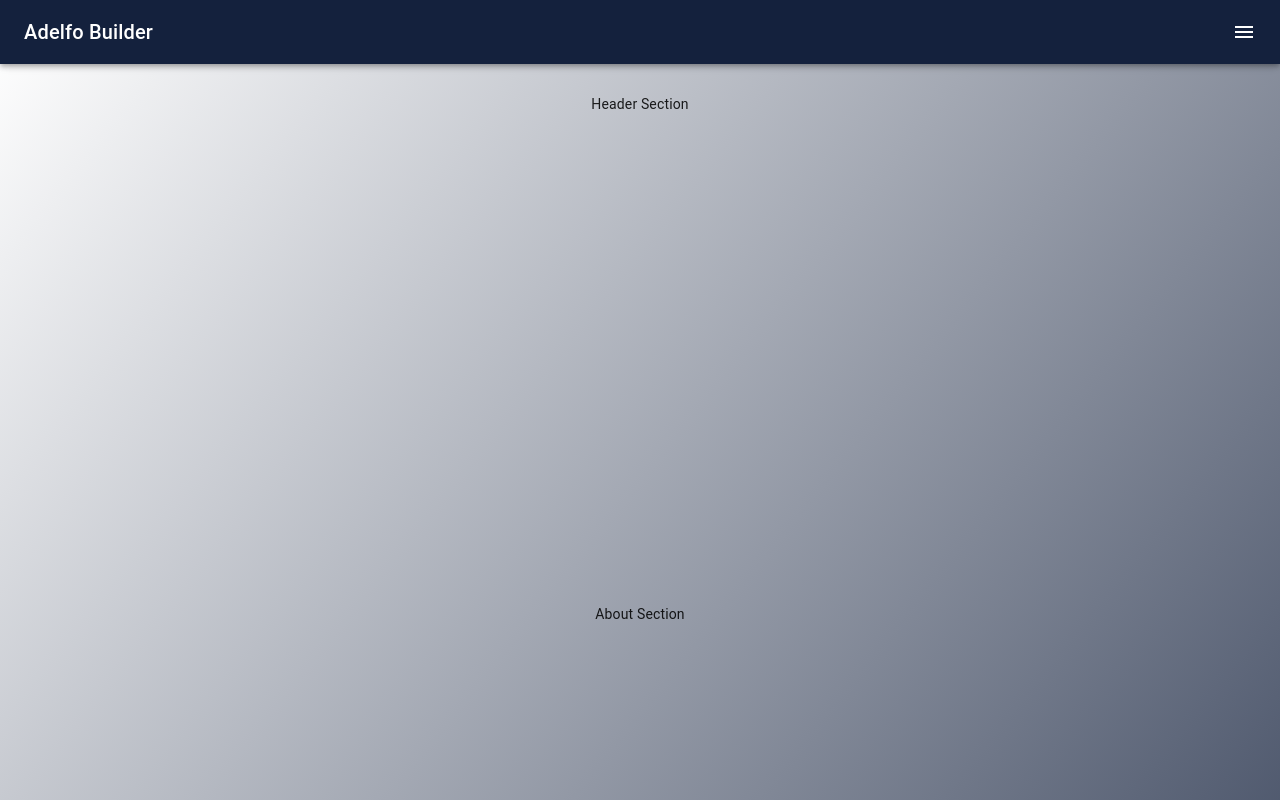
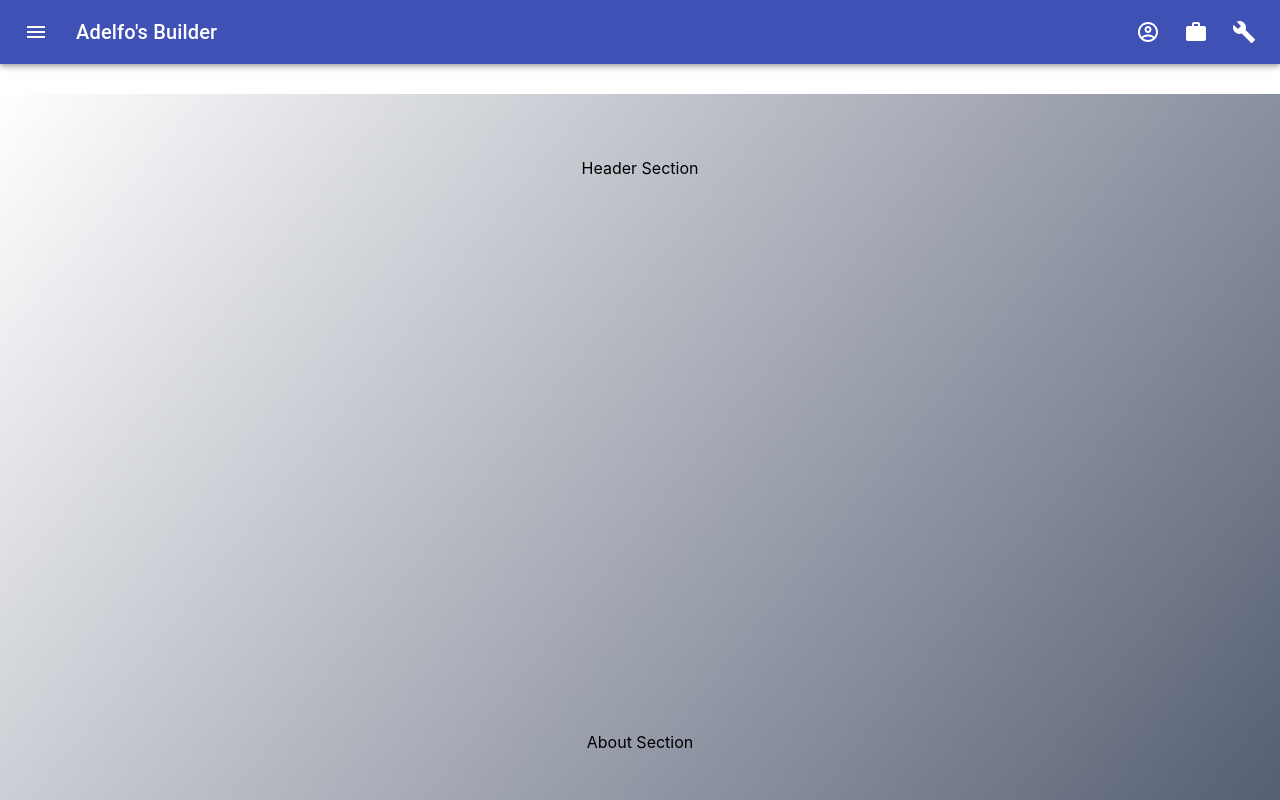
Before and after one commit to PrivateDevelopmentProjects/react-started, a React (Create React App) app: page / in a window 1280 px wide. Shown: the top 800 px of the page. Built offline with nearby package versions, Linux system fonts and the light colour scheme.

Commit message:
added new nav

```diff
--- a/src/components/Navigation/index.js
+++ b/src/components/Navigation/index.js
@@ -1,145 +1,189 @@
 import React from "react";
-import clsx from "clsx";
-import { makeStyles, useTheme } from "@material-ui/core/styles";
-import Drawer from "@material-ui/core/Drawer";
+import { fade, makeStyles } from "@material-ui/core/styles";
 import AppBar from "@material-ui/core/AppBar";
 import Toolbar from "@material-ui/core/Toolbar";
-import CssBaseline from "@material-ui/core/CssBaseline";
-import List from "@material-ui/core/List";
+import IconButton from "@material-ui/core/IconButton";
 import Typography from "@material-ui/core/Typography";
-import Divider from "@material-ui/core/Divider";
-import IconButton from "@material-ui/core/IconButton";
+import InputBase from "@material-ui/core/InputBase";
+import MenuItem from "@material-ui/core/MenuItem";
+import Menu from "@material-ui/core/Menu";
 import MenuIcon from "@material-ui/icons/Menu";
-import AccountCircleIcon from "@material-ui/icons/AccountCircle";
-import HomeWorkRoundedIcon from "@material-ui/icons/HomeWorkRounded";
-import ContactPhoneRoundedIcon from "@material-ui/icons/ContactPhoneRounded";
-import "./style.css";
 
-const drawerWidth = 240;
+import BuildIcon from "@material-ui/icons/Build";
+import AccountCircleOutlined from "@material-ui/icons/AccountCircleOutlined";
+import WorkIcon from "@material-ui/icons/Work";
+import MoreIcon from "@material-ui/icons/MoreVert";
 
 const useStyles = makeStyles((theme) => ({
-	root: {
-		display: "flex",
+	grow: {
+		flexGrow: 1,
 	},
-	appBar: {
-		transition: theme.transitions.create(["margin", "width"], {
-			easing: theme.transitions.easing.sharp,
-			duration: theme.transitions.duration.leavingScreen,
-		}),
-	},
-	appBarShift: {
-		width: `calc(100% - ${drawerWidth}px)`,
-		transition: theme.transitions.create(["margin", "width"], {
-			easing: theme.transitions.easing.easeOut,
-			duration: theme.transitions.duration.enteringScreen,
-		}),
-		marginRight: drawerWidth,
+	menuButton: {
+		marginRight: theme.spacing(2),
 	},
 	title: {
-		flexGrow: 1,
+		display: "none",
+		[theme.breakpoints.up("sm")]: {
+			display: "block",
+		},
 	},
-	hide: {
+	inputRoot: {
+		color: "inherit",
+	},
+	inputInput: {
+		padding: theme.spacing(1, 1, 1, 0),
+		// vertical padding + font size from searchIcon
+		paddingLeft: `calc(1em + ${theme.spacing(4)}px)`,
+		transition: theme.transitions.create("width"),
+		width: "100%",
+		[theme.breakpoints.up("md")]: {
+			width: "20ch",
+		},
+	},
+	sectionDesktop: {
 		display: "none",
+		[theme.breakpoints.up("md")]: {
+			display: "flex",
+		},
 	},
-	drawer: {
-		width: drawerWidth,
-		flexShrink: 0,
-	},
-	drawerPaper: {
-		width: drawerWidth,
-	},
-	drawerHeader: {
+	sectionMobile: {
 		display: "flex",
-		alignItems: "center",
-		padding: theme.spacing(0, 1),
-		// necessary for content to be below app bar
-		...theme.mixins.toolbar,
-		justifyContent: "flex-start",
-	},
-	content: {
-		flexGrow: 1,
-		padding: theme.spacing(3),
-		transition: theme.transitions.create("margin", {
-			easing: theme.transitions.easing.sharp,
-			duration: theme.transitions.duration.leavingScreen,
-		}),
-		marginRight: -drawerWidth,
-	},
-	contentShift: {
-		transition: theme.transitions.create("margin", {
-			easing: theme.transitions.easing.easeOut,
-			duration: theme.transitions.duration.enteringScreen,
-		}),
-		marginRight: 0,
+		[theme.breakpoints.up("md")]: {
+			display: "none",
+		},
 	},
 }));
 
 const Navigation = () => {
 	const classes = useStyles();
-	// const theme = useTheme();
-	const [open, setOpen] = React.useState(false);
+	const [anchorEl, setAnchorEl] = React.useState(null);
+	const [mobileMoreAnchorEl, setMobileMoreAnchorEl] = React.useState(null);
 
-	const handleDrawerOpen = () => {
-		setOpen(true);
+	const isMenuOpen = Boolean(anchorEl);
+	const isMobileMenuOpen = Boolean(mobileMoreAnchorEl);
+
+	const handleProfileMenuOpen = (event) => {
+		setAnchorEl(event.currentTarget);
 	};
 
-	const handleDrawerClose = () => {
-		setOpen(false);
+	const handleMobileMenuClose = () => {
+		setMobileMoreAnchorEl(null);
 	};
 
+	const handleMenuClose = () => {
+		setAnchorEl(null);
+		handleMobileMenuClose();
+	};
+
+	const handleMobileMenuOpen = (event) => {
+		setMobileMoreAnchorEl(event.currentTarget);
+	};
+
+	const menuId = "primary-search-account-menu";
+	const renderMenu = (
+		<Menu
+			anchorEl={anchorEl}
+			anchorOrigin={{ vertical: "top", horizontal: "right" }}
+			id={menuId}
+			keepMounted
+			transformOrigin={{ vertical: "top", horizontal: "right" }}
+			open={isMenuOpen}
+			onClose={handleMenuClose}
+		>
+			<MenuItem onClick={handleMenuClose}>Profile</MenuItem>
+			<MenuItem onClick={handleMenuClose}>My account</MenuItem>
+		</Menu>
+	);
+
+	const mobileMenuId = "primary-search-account-menu-mobile";
+	const renderMobileMenu = (
+		<Menu
+			anchorEl={mobileMoreAnchorEl}
+			anchorOrigin={{ vertical: "top", horizontal: "right" }}
+			id={mobileMenuId}
+			keepMounted
+			transformOrigin={{ vertical: "top", horizontal: "right" }}
+			open={isMobileMenuOpen}
+			onClose={handleMobileMenuClose}
+		>
+			<MenuItem>
+				<IconButton aria-label="show 4 new mails" color="inherit">
+					<AccountCircleOutlined />
+				</IconButton>
+				<p>Contact</p>
+			</MenuItem>
+			<MenuItem>
+				<IconButton aria-label="show 11 new notifications" color="inherit">
+					<WorkIcon />
+				</IconButton>
+				<p>Work</p>
+			</MenuItem>
+			<MenuItem onClick={handleProfileMenuOpen}>
+				<IconButton
+					aria-label="account of current user"
+					aria-controls="primary-search-account-menu"
+					aria-haspopup="true"
+					color="inherit"
+				>
+					<BuildIcon />
+				</IconButton>
+				<p>Services</p>
+			</MenuItem>
+		</Menu>
+	);
+
 	return (
-		<div className={classes.root}>
-			<CssBaseline />
-			<AppBar
-				position="fixed"
-				className={clsx(classes.appBar, {
-					[classes.appBarShift]: open,
-				})}
-			>
+		<div className={classes.grow}>
+			<AppBar position="static">
 				<Toolbar>
-					<Typography variant="h6" noWrap className={classes.title}>
-						Adelfo Builder
-					</Typography>
 					<IconButton
+						edge="start"
+						className={classes.menuButton}
 						color="inherit"
 						aria-label="open drawer"
-						edge="end"
-						onClick={handleDrawerOpen}
-						className={clsx(open && classes.hide)}
 					>
 						<MenuIcon />
 					</IconButton>
+					<Typography className={classes.title} variant="h6" noWrap>
+						Adelfo's Builder
+					</Typography>
+
+					<div className={classes.grow} />
+					<div className={classes.sectionDesktop}>
+						<IconButton aria-label="show 4 new mails" color="inherit">
+							<AccountCircleOutlined />
+						</IconButton>
+						<IconButton aria-label="show 17 new notifications" color="inherit">
+							<WorkIcon />
+						</IconButton>
+						<IconButton
+							edge="end"
+							aria-label="account of current user"
+							aria-controls={menuId}
+							aria-haspopup="true"
+							onClick={handleProfileMenuOpen}
+							color="inherit"
+						>
+							<BuildIcon />
+						</IconButton>
+					</div>
+					<div className={classes.sectionMobile}>
+						<IconButton
+							aria-label="show more"
+							aria-controls={mobileMenuId}
+							aria-haspopup="true"
+							onClick={handleMobileMenuOpen}
+							color="inherit"
+						>
+							<MoreIcon />
+						</IconButton>
+					</div>
 				</Toolbar>
 			</AppBar>
-			<Drawer
-				className={classes.drawer}
-				variant="temporary"
-				anchor="right"
-				open={open}
-				classes={{
-					paper: classes.drawerPaper,
-				}}
-			>
-				<Divider />
-				<List>
-					<IconButton onClick={handleDrawerClose}>
-						<AccountCircleIcon />
-					</IconButton>
-				</List>
-				<Divider />
-				<List>
-					<IconButton onClick={handleDrawerClose}>
-						<HomeWorkRoundedIcon />
-					</IconButton>
-				</List>
-				<Divider />
-				<List>
-					<IconButton onClick={handleDrawerClose}>
-						<ContactPhoneRoundedIcon />
-					</IconButton>
-				</List>
-			</Drawer>
+			{renderMobileMenu}
+			{renderMenu}
 		</div>
 	);
 };
+
 export default Navigation;
```
